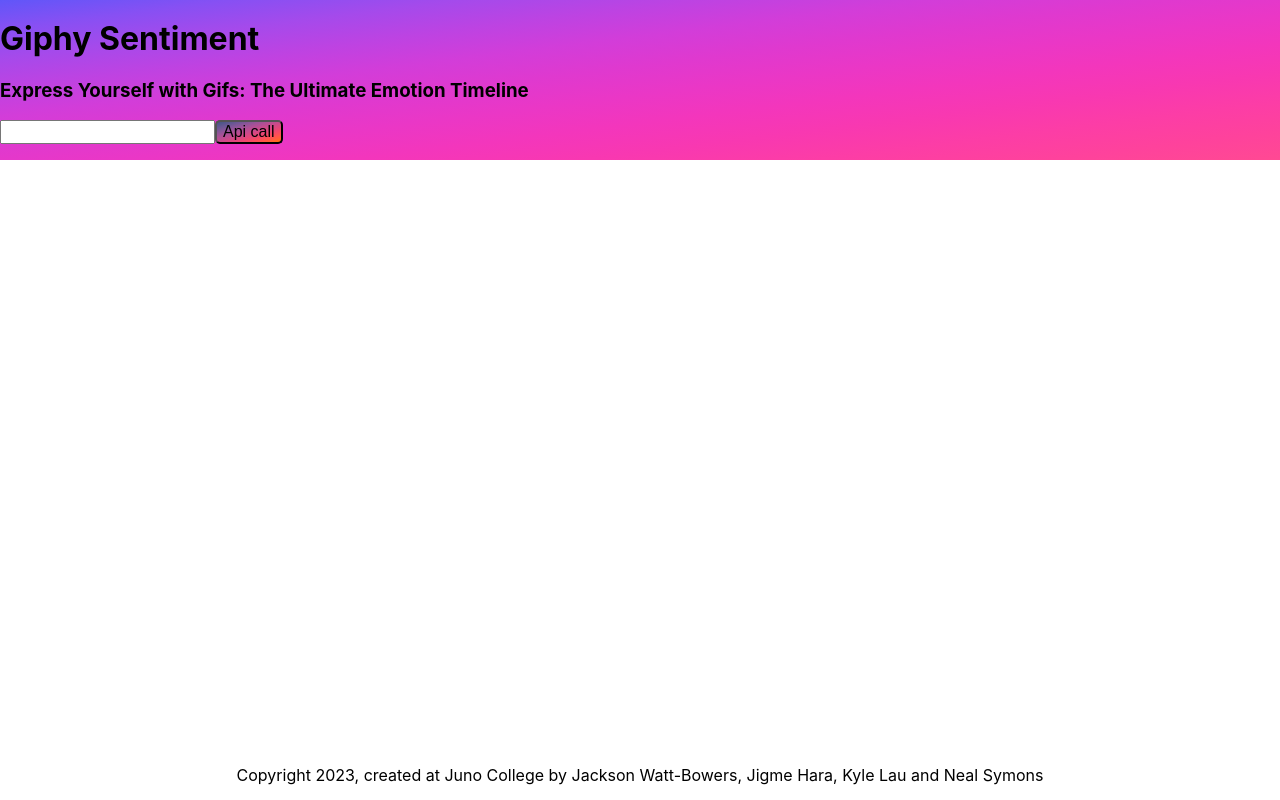
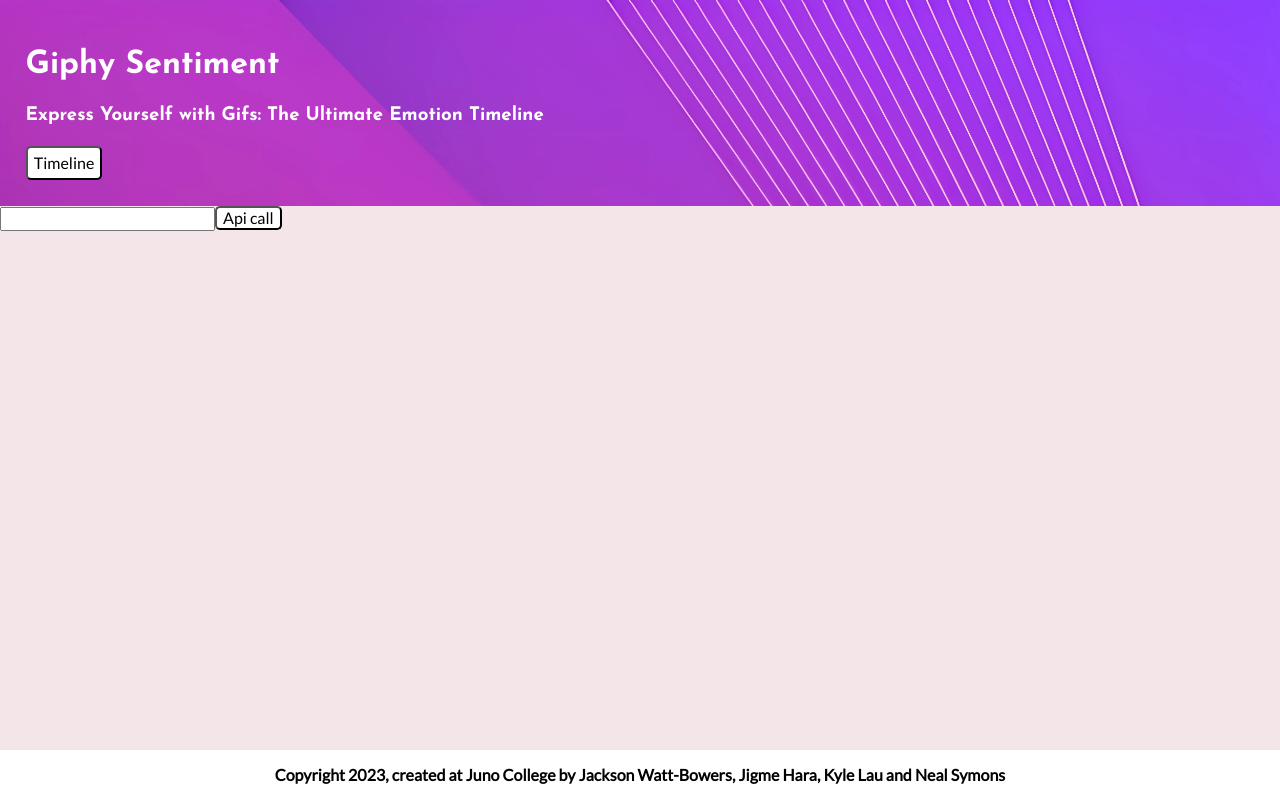
Before and after one commit to JiWHara/Giphy-Sentimentv2, a React (Create React App) app: page / in a window 1280 px wide. Built offline with nearby package versions, Linux system fonts and the light colour scheme.

Commit message:
edited fonts, button styling, and header styles

```diff
--- a/public/index.html
+++ b/public/index.html
@@ -24,6 +24,16 @@
       work correctly both with client-side routing and a non-root public URL.
       Learn how to configure a non-root public URL by running `npm run build`.
     -->
+    <link rel="preconnect" href="https://fonts.googleapis.com" />
+    <link rel="preconnect" href="https://fonts.gstatic.com" crossorigin />
+    <link
+      href="https://fonts.googleapis.com/css2?family=Josefin+Slab:wght@700&family=Lato&display=swap"
+      rel="stylesheet"
+    />
+    <link
+      href="https://fonts.googleapis.com/css2?family=Josefin+Sans:wght@700&display=swap"
+      rel="stylesheet"
+    />
     <title>React App</title>
   </head>
   <body>
--- a/src/App.css
+++ b/src/App.css
@@ -10,6 +10,24 @@
     list-style: none;
 }
 
+/*Header style */
+.header {
+    font-family: 'Josefin Sans', serif;
+    background-image: url(/src/assets/header.jpg);
+    background-size: cover;
+    background-repeat: no-repeat;
+    padding: 2%;
+}
+h1, h3{
+    font-family: 'Josefin Sans', sans-serif;
+    color: white;
+    font-weight: 900;
+}
+
+p {
+    font-family: 'Lato', sans-serif;
+    font-weight: 700;
+}
 .footer{
     display:block;
     position: fixed;
@@ -28,27 +46,31 @@
     width: 100%;
     height: inherit;
     display: block;
-
+    filter: drop-shadow(10px 10px 2px black);
 }
 
 /* Gradient BLUE TO PINK */
+/*     background-image: linear-gradient(to right bottom, #6056f9, #8750f3, #a54aeb, #bd43e2, #d23dd9, #df39cf, #ea37c6, #f336bc, #f838b1, #fc3da6, #fe429c, #ff4993); */
 
 body {
-    background-image: linear-gradient(to right bottom, #6056f9, #8750f3, #a54aeb, #bd43e2, #d23dd9, #df39cf, #ea37c6, #f336bc, #f838b1, #fc3da6, #fe429c, #ff4993);
+    background-color: #f4e6e8;
     background-repeat: no-repeat;
 }
 
 /* Gradient ORANGE to TEAL/BLUE */
-
-.header body {
-    background-image: linear-gradient(to right bottom, #ff7600, #ff6332, #ff534e, #f54965, #e54678, #d34886, #be4c91, #a75197, #8c5599, #705796, #58578e, #435582);
-}
+/* background-image: linear-gradient(to right bottom, #ff7600, #ff6332, #ff534e, #f54965, #e54678, #d34886, #be4c91, #a75197, #8c5599, #705796, #58578e, #435582); */
 
 button {
     border-radius: 5px;
-    background-image: linear-gradient(to left top, #ff7600, #ff6332, #ff534e, #f54965, #e54678, #d34886, #be4c91, #a75197, #8c5599, #705796, #58578e, #435582);
+    background-color: white;
+    font-family: Lato, sans-serif;
 }
-
+.headerButton{
+    padding: 0.5% 0.5% 0.5% 0.5%;
+}
+.returnButton{
+    padding: 0.5% 0.5% 0.5% 0.5%;
+}
 .gifContainer {
     max-height: 300px;
     width: 300px;
@@ -56,7 +78,7 @@
     overflow-clip-margin: content-box;
     border: 1px solid black;
     border-radius: 3%;
-    box-shadow: 10px 10px 18px 1px rgba(0,0,0,0.31);
+    box-shadow: 10px 10px 18px 1px #6056f9;
 }
 
 
@@ -73,4 +95,5 @@
 .timelineList {
     display: flex;
     columns: 1;
+    flex-direction: column;
 }
--- a/src/App.js
+++ b/src/App.js
@@ -9,8 +9,6 @@
 function App() {
   return (
     <div className="App">
-      <Header />
-
       <Routes >
         <Route path ='/' element ={<Form />} />
         <Route path='/timeline' element={<Timeline />} />
--- a/src/components/Form.js
+++ b/src/components/Form.js
@@ -1,37 +1,39 @@
-import { useState } from 'react'
-import axios from 'axios'
-import DisplayOptions from './DisplayOptions'
+import { useState } from "react";
+import axios from "axios";
+import DisplayOptions from "./DisplayOptions";
+import Header from "./Header.js";
 
 const Form = () => {
   // initialize useState variables as string/array
-    const [searchQuery, setSearchQuery] = useState('')
+  const [searchQuery, setSearchQuery] = useState("");
   const [gifArray, setGifArray] = useState([]);
 
   const handleSubmit = (event) => {
     event.preventDefault();
     //   Start
 
-        axios.get(`https://api.giphy.com/v1/gifs/search?api_key=${process.env.REACT_APP_API_KEY}&q=${searchQuery}&limit=10&offset=0&rating=pg&lang=en`)
-            .then(response => {
-                setGifArray(response.data.data)
-            })
+    axios
+      .get(
+        `https://api.giphy.com/v1/gifs/search?api_key=${process.env.REACT_APP_API_KEY}&q=${searchQuery}&limit=10&offset=0&rating=pg&lang=en`
+      )
+      .then((response) => {
+        setGifArray(response.data.data);
+      });
     // End
-    }
-
-
+  };
 
   return (
     <>
+      <Header />
       <form onSubmit={handleSubmit}>
         <label htmlFor=""></label>
         <input onChange={(e) => setSearchQuery(e.target.value)} type="text" />
 
         <button>Api call</button>
       </form>
-            <DisplayOptions gifArray={gifArray}/>
+      <DisplayOptions gifArray={gifArray} />
+    </>
+  );
+};
 
-        </>
-    )
-}
-
-export default Form
+export default Form;
--- a/src/components/Header.js
+++ b/src/components/Header.js
@@ -1,10 +1,18 @@
+import { Link } from "react-router-dom";
 const Header = () => {
-    return (
+  return (
+    <>
+      <header>
         <section className="header">
-            <h1>Giphy Sentiment</h1>
-            <h3>Express Yourself with Gifs: The Ultimate Emotion Timeline</h3>
+          <h1>Giphy Sentiment</h1>
+          <h3>Express Yourself with Gifs: The Ultimate Emotion Timeline</h3>
+          <Link to="/timeline">
+            <button type="button" className="headerButton">Timeline</button>
+          </Link>
         </section>
-    )
-}
+      </header>
+    </>
+  );
+};
 
 export default Header;
--- a/src/components/Timeline.js
+++ b/src/components/Timeline.js
@@ -1,5 +1,5 @@
 import firebaseInfo from "../firebase.js";
-
+import TimelineHeader from "./TimelineHeader.js";
 import { getDatabase, ref, onValue, remove } from "firebase/database";
 import '../App.css';
 import { useEffect, useState } from "react";
@@ -44,6 +44,8 @@
 }
 
     return (
+        <>
+        <TimelineHeader />
         <ul className="timelineList" >
             {gifData ?
 
@@ -55,13 +57,14 @@
                               <img src={eachGif.gifValues.img} alt={eachGif.gifValues.alt} />
                             </figure>
                             {/* 8. made onclick event listener and here insert the clickhandler in an asynch function with it's param set as: eachGif.key ***This is how we target the key of specific firebase db obj! */}
-                            <button onClick={() => {deleteClickHandler(eachGif.key)}}>❌</button>
+                            <button className="xButton" onClick={() => {deleteClickHandler(eachGif.key)}}>❌</button>
                         </li>
 
                         )
                     })
                     : null}
         </ul>
+        </>
     )
 
 }
--- /dev/null
+++ b/src/components/TimelineHeader.js
@@ -0,0 +1,18 @@
+import { Link } from "react-router-dom";
+const TimelineHeader = () => {
+  return (
+    <>
+      <header>
+        <section className="header">
+          <h1>Giphy Sentiment</h1>
+          <h3>Timeline</h3>
+          <Link to="/">
+            <button type="button" className="returnButton">Return</button>
+          </Link>
+        </section>
+      </header>
+    </>
+  );
+};
+
+export default TimelineHeader;
```
Also changed, not shown: src/assets/header.jpg (added). Lines whose indentation alone changed are shown as unchanged.
